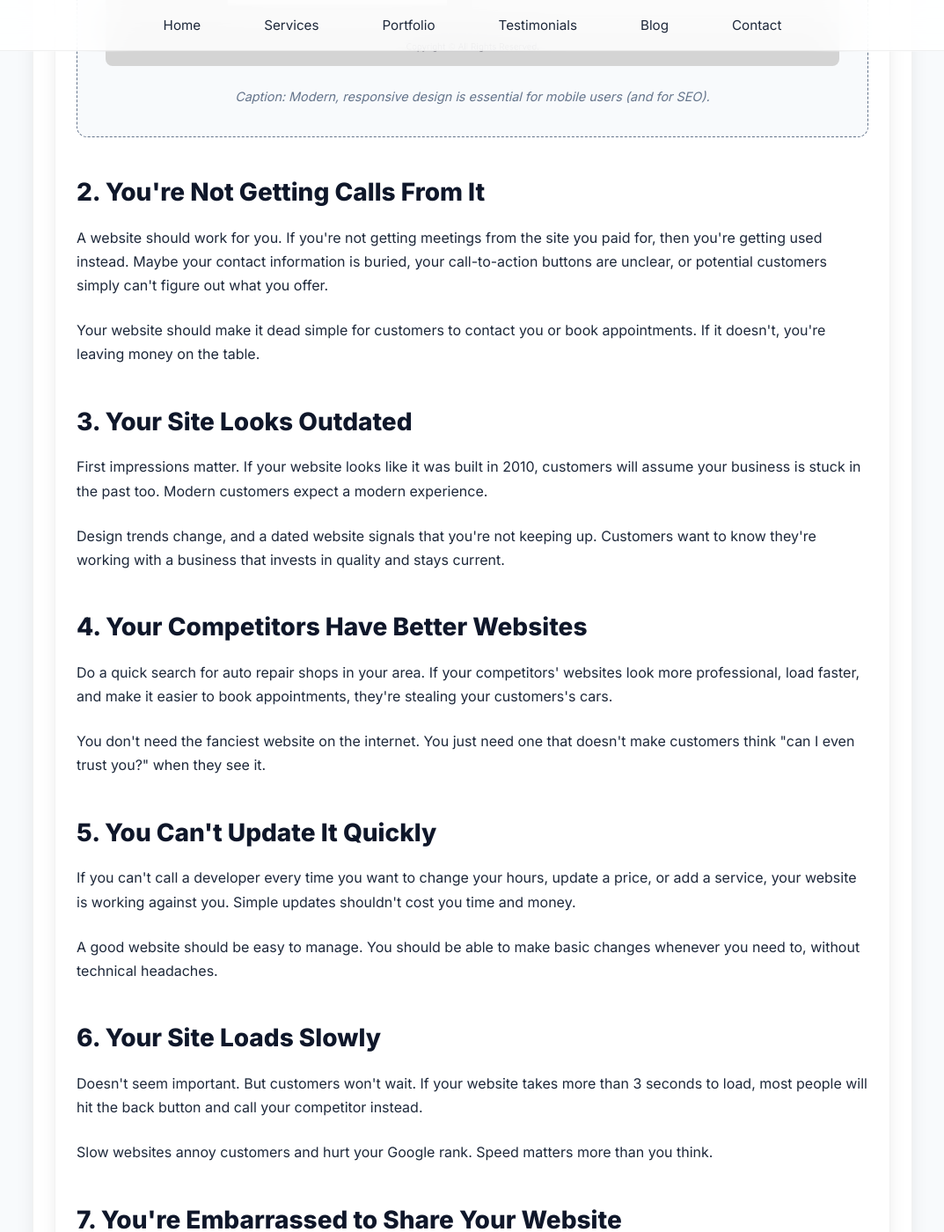
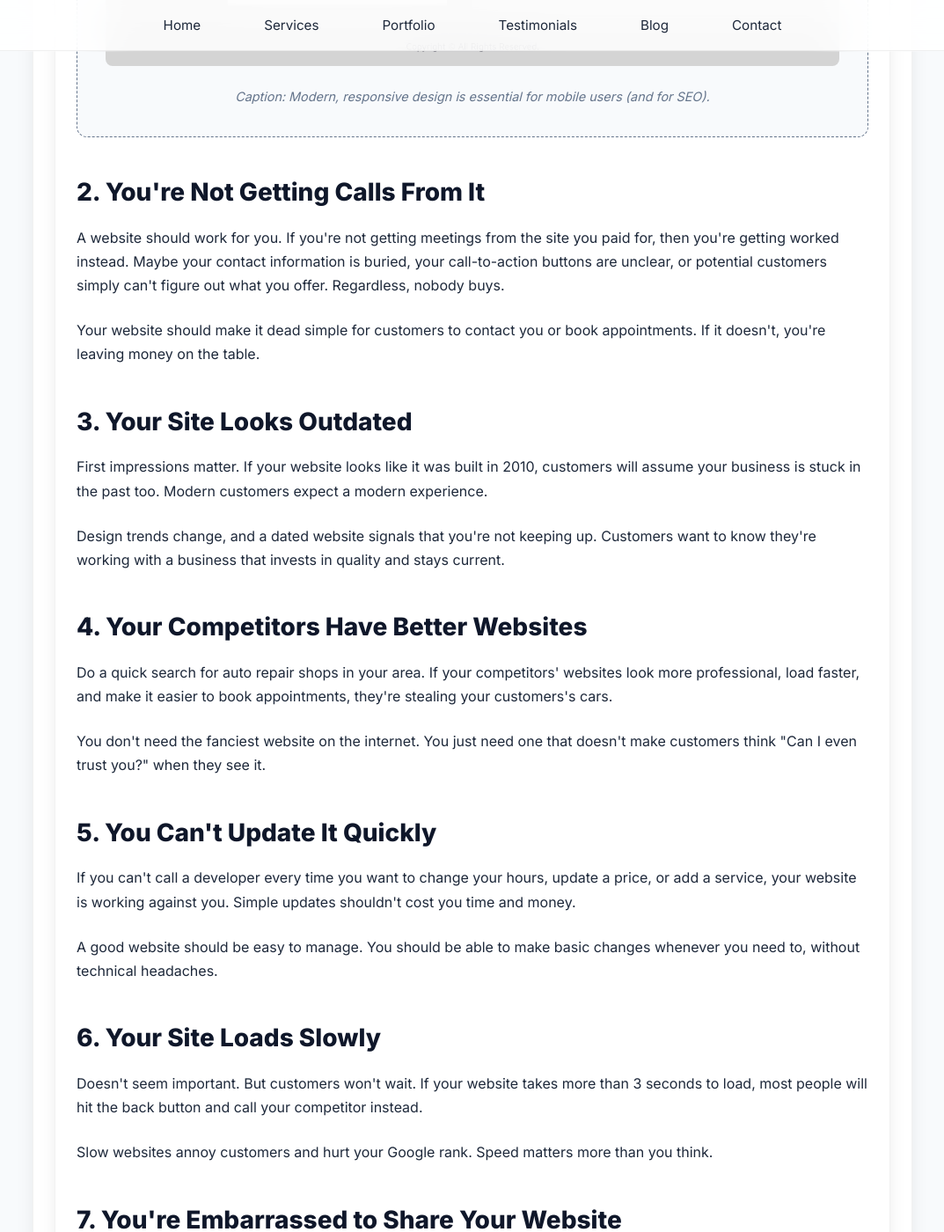
Before and after one commit to JamesBrownR/MeetingSurge, a Jekyll site: the page built from _posts/2025-11-25-website-redesign.md, in a window 1280 px wide and 1400 px high, scrolled down 1462 px. Shown: the whole window at 88% size, without its empty margins (103-1176 px from the left). Built offline with Jekyll 4.4.1, drawn with Linux system fonts in a browser that asks for light colours; some of the changed text lies outside the part shown.

Commit message:
Update 2025-11-25-website-redesign.md

```diff
--- a/_posts/2025-11-25-website-redesign.md
+++ b/_posts/2025-11-25-website-redesign.md
@@ -32,7 +32,7 @@ description: 7 signs your auto repair business website needs a redesign to start
         </div>
 
         <h2>2. You're Not Getting Calls From It</h2>
-        <p>A website should work for you. If you're not getting meetings from the site you paid for, then you're getting used instead. Maybe your contact information is buried, your call-to-action buttons are unclear, or potential customers simply can't figure out what you offer.</p>
+        <p>A website should work for you. If you're not getting meetings from the site you paid for, then you're getting worked instead. Maybe your contact information is buried, your call-to-action buttons are unclear, or potential customers simply can't figure out what you offer. Regardless, nobody buys. </p>
         <p>Your website should make it dead simple for customers to contact you or book appointments. If it doesn't, you're leaving money on the table.</p>
 
         <h2>3. Your Site Looks Outdated</h2>
@@ -41,7 +41,7 @@ description: 7 signs your auto repair business website needs a redesign to start
 
         <h2>4. Your Competitors Have Better Websites</h2>
         <p>Do a quick search for auto repair shops in your area. If your competitors' websites look more professional, load faster, and make it easier to book appointments, they're stealing your customers's cars.</p>
-        <p>You don't need the fanciest website on the internet. You just need one that doesn't make customers think "can I even trust you?" when they see it.</p>
+        <p>You don't need the fanciest website on the internet. You just need one that doesn't make customers think "Can I even trust you?" when they see it.</p>
 
         <h2>5. You Can't Update It Quickly</h2>
         <p>If you can't call a developer every time you want to change your hours, update a price, or add a service, your website is working against you. Simple updates shouldn't cost you time and money.</p>
```
Also changed, not shown: other parts of _posts/2025-11-25-website-redesign.md (+1 -1 lines).
